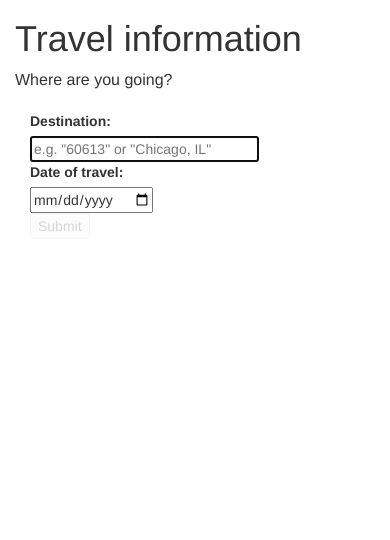
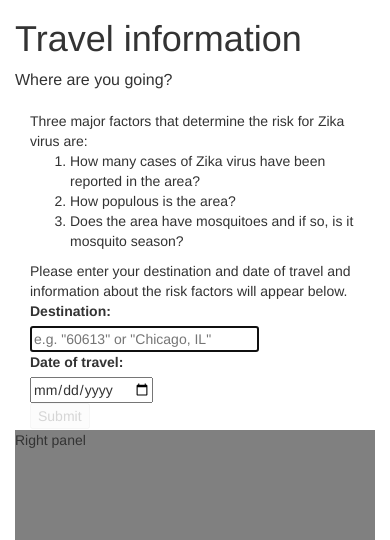
Before and after one commit to lennax/blackironhack2016, a Flask app: page / in a window 390 px wide. Shown: the part 51-591 px from the top of the page. Run offline with Flask 2, Linux system fonts and the light colour scheme; some libraries are stand-ins or nearby versions.

Commit message:
Add climate risk

```diff
--- a/server.py
+++ b/server.py
@@ -168,19 +168,14 @@ def get_result(lat, lng, mydate, state, county=None):
     if climate_dict['error']:
         errors['climate'] = climate_dict.pop('error')
     else:
-        risks['climate'] = climate_dict
+        risks.update(climate_dict)
 
     in_climate_dict = get_climate_for_station(stationid="USW00014835",
                                               mydate=mydate)
     if not in_climate_dict['error']:
-        indiana_risks['climate'] = in_climate_dict
+        indiana_risks.update(in_climate_dict)
 
-    result_text = """Three major factors determine risk for Zika virus.
-    <ol>
-    <li>How many cases of Zika virus have been reported in the area?</li>
-    <li>How populous is the area?</li>
-    <li>Does the area have mosquitoes and if so, is it mosquito season?</li>
-    </ol>
+    result_text = """
    <table class="tg">
      <tr>
        <th>Risk Factor<br></th>
@@ -197,15 +192,13 @@ def get_result(lat, lng, mydate, state, county=None):
        <td class="{inpopclass}">{inpop}</td>
        <td class="{popclass}">{pop}</td>
      </tr>
-   </table>
-     """
-    xxx = """
      <tr>
        <td>Climate</td>
        <td class="{inclimateclass}">{inclimate}</td>
        <td class="{climateclass}">{climate}</td>
      </tr>
-    """
+   </table>
+     """
     #"""
     #{destination} has {pop} people.
     #The state of {dest_state} has {cases} reported cases of Zika virus.
@@ -271,6 +264,43 @@ def get_result(lat, lng, mydate, state, county=None):
         result_kwargs['casesclass'] = caseclass
     result_kwargs['cases'] = "{0:,}".format(cases) if cases is not None else "-"
     result_kwargs['incases'] = "{0:,}".format(incases) if incases is not None else "-"
+
+    # Truth table
+    #mosquito_risk   mosquito_season risk
+    #True    None    unknown
+    #None    None    unknown
+    #True    True    in season
+    #None    True    in season
+    #True    False   out of season
+    #None    False   out of season
+    #False   False   minimal
+    #False   True    minimal
+    #False   None    minimal
+
+    mosquito_risk_names = ["Minimal", "Unknown", "Out of season", "In season"]
+    mosquito_risk_classes = ["better", "unknown", "better", "worse"]
+    def parse_risk(mosquito_risk, mosquito_season, **kwargs):
+        if mosquito_risk is None or mosquito_risk:
+            if mosquito_season is None:
+                # If mosquito season is unknown, overall risk is unknown
+                return 1
+            elif mosquito_season:
+                # Mosquito season is risk
+                return 3
+            else:
+                # Not mosquito season reduces risk
+                return 2
+        else:
+            # No mosquito risk
+            return 0
+
+
+    in_mosquito_risk = parse_risk(**indiana_risks)
+    result_kwargs['inclimate'] = mosquito_risk_names[in_mosquito_risk]
+    result_kwargs['inclimateclass'] = mosquito_risk_classes[in_mosquito_risk]
+    mosquito_risk = parse_risk(**risks)
+    result_kwargs['climate'] = mosquito_risk_names[mosquito_risk]
+    result_kwargs['climateclass'] = mosquito_risk_classes[mosquito_risk]
 
     #if errors['cases']:
         #case_text = errors['cases']
--- a/templates/index.html
+++ b/templates/index.html
@@ -57,6 +57,15 @@
                 <div class="row">
                     <div class="col-md-6">
                         <div class="col-md-12">
+<div>
+Three major factors that determine the risk for Zika virus are:
+<ol>
+<li>How many cases of Zika virus have been reported in the area?</li>
+<li>How populous is the area?</li>
+<li>Does the area have mosquitoes and if so, is it mosquito season?</li>
+</ol>
+          Please enter your destination and date of travel and information about the risk factors will appear below.
+</div>
                             <form>
                                 <label for="destination">
                                     Destination:
@@ -74,10 +83,7 @@
                             </form>
                         </div>
                         <div class="row">
-                            <div class="col-md-5">
-                                <div id="gauge"></div>
-                            </div>
-                            <div class="col-md-7" id="result">
+                            <div class="col-md-12" id="result">
                             </div>
                         </div>
                         <div class="row">
```
